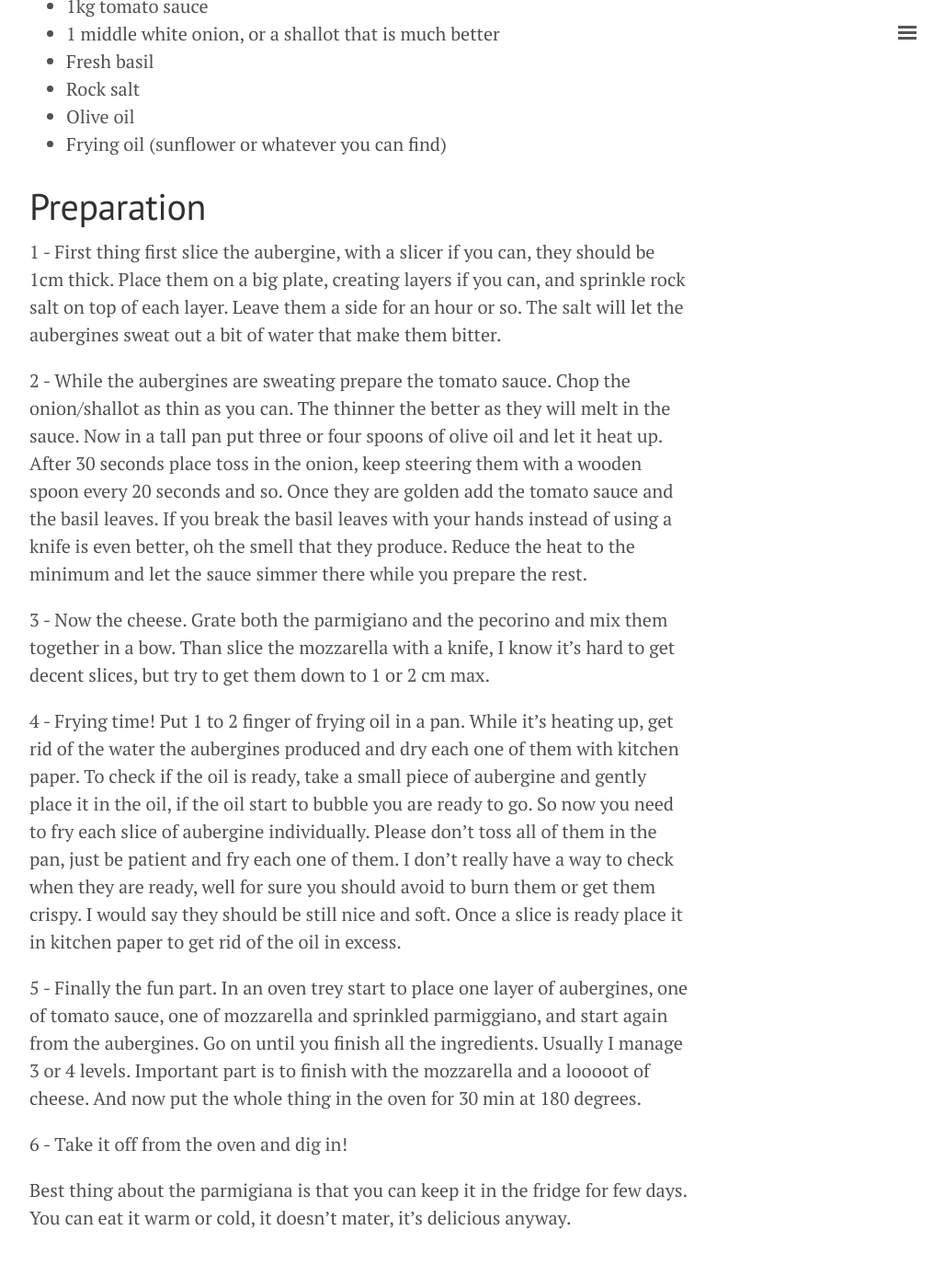
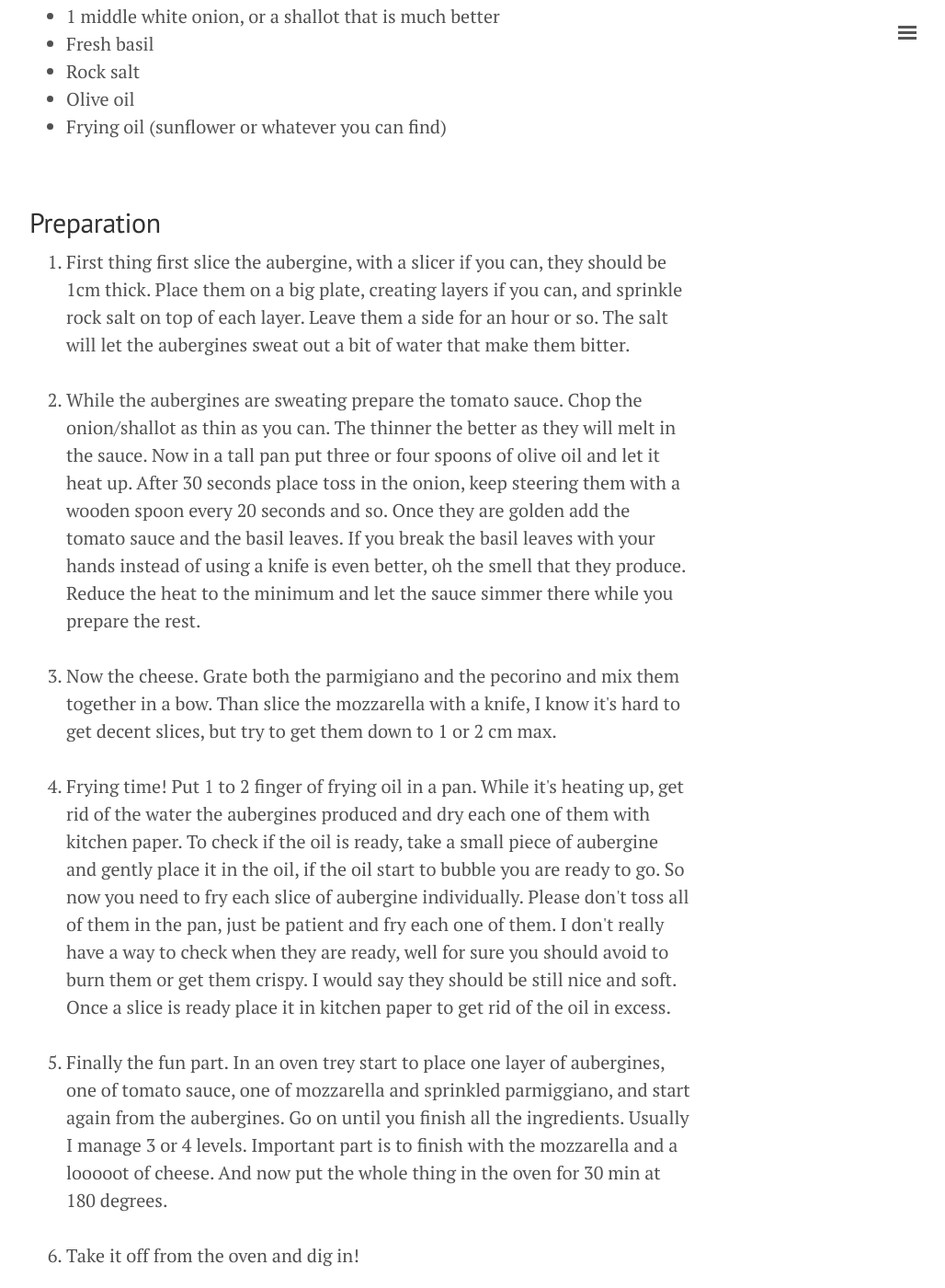
Before and after one commit to filippotosetto/feedmenow, a Jekyll site: the page built from _recipe/parmigiana.md, in a window 1280 px wide and 1400 px high, scrolled down 397 px. Shown: the whole window at 92% size, without its empty margins (248-1276 px from the left). Built offline with Jekyll 4.4.1, drawn with Linux system fonts in a browser that asks for light colours; some of the changed text lies outside the part shown.

Commit message:
changed layout for recipes

```diff
--- a/_layouts/recipe.html
+++ b/_layouts/recipe.html
@@ -4,7 +4,21 @@ layout: default
 
 <div class="page">
   <h1 class="page-title">{{ page.title }}</h1>
-  {{ content }}
+
+  <h2>Ingredients</h2>
+
+  <ul>  {% for ingredient in page.ingredients %}
+
+  <li>{{ ingredient }} </li>  {% endfor %}  </ul>  <br />
+
+  <h2>Preparation</h2>
+  <ol>
+  {% for prep in page.preparation %}
+    <li>{{ prep }} </li> <br />
+  {% endfor %}
+  </ol>
+
+  {{ page.comment }}
 </div>
 
 <div class="related">
--- a/_recipe/parmigiana.md
+++ b/_recipe/parmigiana.md
@@ -5,31 +5,23 @@ category: main
 tags:
   - aubergines
   - vegetarian
+ingredients:
+  - 1.5 Kg of aubergines
+  - 500 g of mozzarella
+  - 150 g of parmigiano
+  - 50 g of pecorino (if you can find it otherwise make 200g of parmigiano)
+  - 1kg tomato sauce
+  - '1 middle white onion, or a shallot that is much better'
+  - Fresh basil
+  - Rock salt
+  - Olive oil
+  - Frying oil (sunflower or whatever you can find)
+preparation:
+  - 'First thing first slice the aubergine, with a slicer if you can, they should be 1cm thick. Place them on a big plate, creating layers if you can, and sprinkle rock salt on top of each layer. Leave them a side for an hour or so. The salt will let the aubergines sweat out a bit of water that make them bitter.'
+  - 'While the aubergines are sweating prepare the tomato sauce. Chop the onion/shallot as thin as you can. The thinner the better as they will melt in the sauce. Now in a tall pan put three or four spoons of olive oil and let it heat up. After 30 seconds place toss in the onion, keep steering them with a wooden spoon every 20 seconds and so. Once they are golden add the tomato sauce and the basil leaves. If you break the basil leaves with your hands instead of using a knife is even better, oh the smell that they produce.  Reduce the heat to the minimum and let the sauce simmer there while you prepare the rest.'
+  - "Now the cheese. Grate both the parmigiano and the pecorino and mix them together in a bow. Than slice the mozzarella with a knife, I know it's hard to get decent slices, but try to get them down to 1 or 2 cm max."
+  - "Frying time! Put 1 to 2 finger of frying oil in a pan. While it's heating up, get rid of the water the aubergines produced and dry each one of them with kitchen paper. To check if the oil is ready, take a small piece of aubergine and gently place it in the oil, if the oil start to bubble you are ready to go. So now you need to fry each slice of aubergine individually. Please don't toss all of them in the pan, just be patient and fry each one of them. I don't really have a way to check when they are ready, well for sure you should avoid to burn them or get them crispy. I would say they should be still nice and soft. Once a slice is ready place it in kitchen paper to get rid of the oil in excess."
+  - 'Finally the fun part. In an oven trey start to place one layer of aubergines, one of tomato sauce, one of mozzarella and sprinkled parmiggiano, and start again from the aubergines. Go on until you finish all the ingredients. Usually I manage 3 or 4 levels. Important part is to finish with the mozzarella and a looooot of cheese.  And now put the whole thing in the oven for 30 min at 180 degrees.'
+  - 'Take it off from the oven and dig in!'
+comment: "Best thing about the parmigiana is that you can keep it in the fridge for few days. You can eat it warm or cold, it doesn't mater, it's delicious anyway."
 ---
-
-# Ingredients
-- 1.5 Kg of aubergines
-- 500 g of mozzarella
-- 150 g of parmigiano
-- 50 g of pecorino (if you can find it otherwise make 200g of parmigiano)
-- 1kg tomato sauce
-- 1 middle white onion, or a shallot that is much better
-- Fresh basil
-- Rock salt
-- Olive oil
-- Frying oil (sunflower or whatever you can find)
-
-# Preparation
-1 - First thing first slice the aubergine, with a slicer if you can, they should be 1cm thick. Place them on a big plate, creating layers if you can, and sprinkle rock salt on top of each layer. Leave them a side for an hour or so. The salt will let the aubergines sweat out a bit of water that make them bitter.
-
-2 - While the aubergines are sweating prepare the tomato sauce. Chop the onion/shallot as thin as you can. The thinner the better as they will melt in the sauce. Now in a tall pan put three or four spoons of olive oil and let it heat up. After 30 seconds place toss in the onion, keep steering them with a wooden spoon every 20 seconds and so. Once they are golden add the tomato sauce and the basil leaves. If you break the basil leaves with your hands instead of using a knife is even better, oh the smell that they produce.  Reduce the heat to the minimum and let the sauce simmer there while you prepare the rest.
-
-3 - Now the cheese. Grate both the parmigiano and the pecorino and mix them together in a bow. Than slice the mozzarella with a knife, I know it's hard to get decent slices, but try to get them down to 1 or 2 cm max.
-
-4 - Frying time! Put 1 to 2 finger of frying oil in a pan. While it's heating up, get rid of the water the aubergines produced and dry each one of them with kitchen paper. To check if the oil is ready, take a small piece of aubergine and gently place it in the oil, if the oil start to bubble you are ready to go. So now you need to fry each slice of aubergine individually. Please don't toss all of them in the pan, just be patient and fry each one of them. I don't really have a way to check when they are ready, well for sure you should avoid to burn them or get them crispy. I would say they should be still nice and soft. Once a slice is ready place it in kitchen paper to get rid of the oil in excess.
-
-5 - Finally the fun part. In an oven trey start to place one layer of aubergines, one of tomato sauce, one of mozzarella and sprinkled parmiggiano, and start again from the aubergines. Go on until you finish all the ingredients. Usually I manage 3 or 4 levels. Important part is to finish with the mozzarella and a looooot of cheese.  And now put the whole thing in the oven for 30 min at 180 degrees.
-
-6 - Take it off from the oven and dig in!
-
-Best thing about the parmigiana is that you can keep it in the fridge for few days. You can eat it warm or cold, it doesn't mater, it's delicious anyway.
```
Also changed, not shown: _recipe/carbonara.md (+14 -20 lines), _recipe/fresh-pasta.md (+8 -13 lines), 1 other file.
